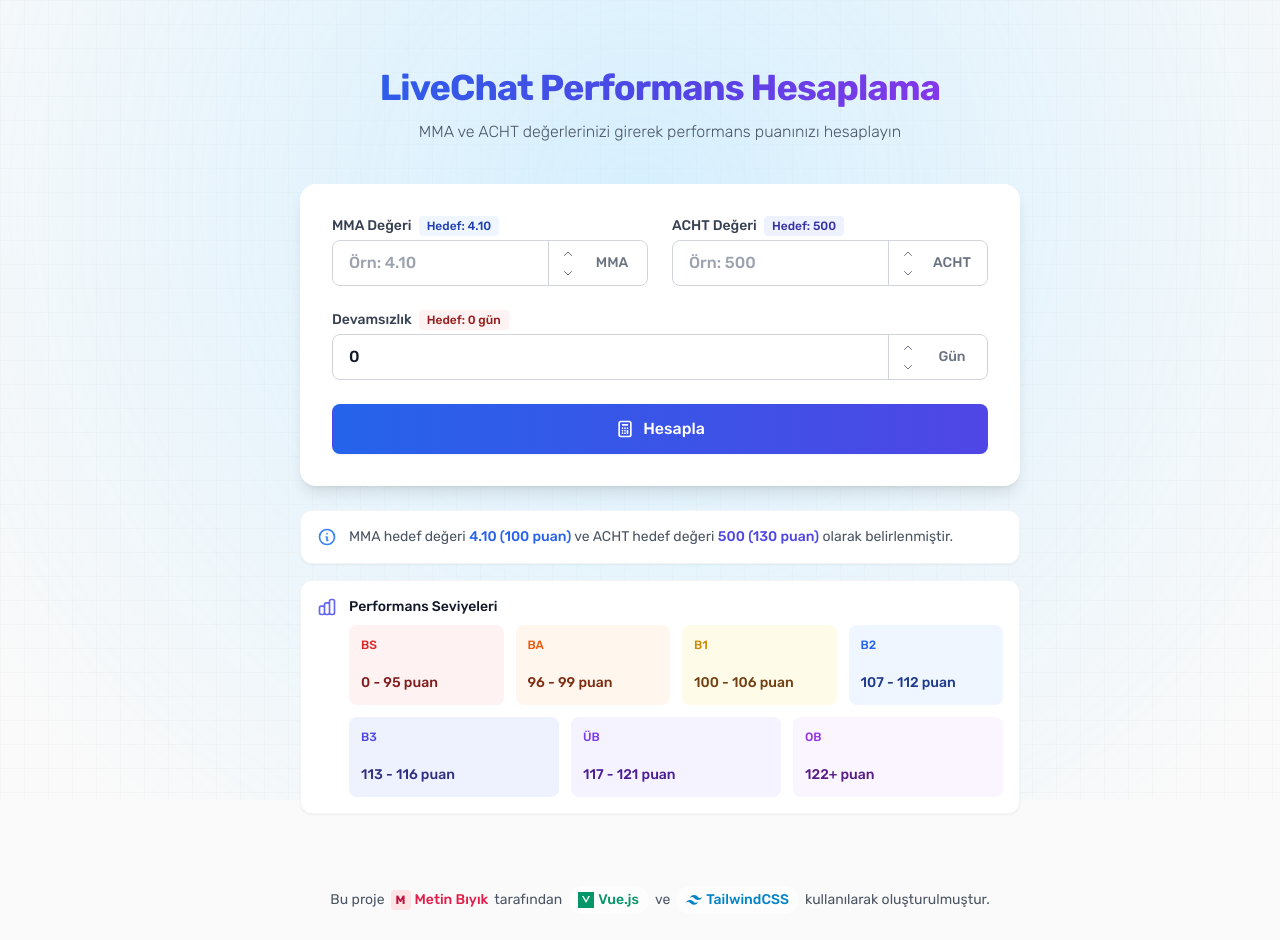
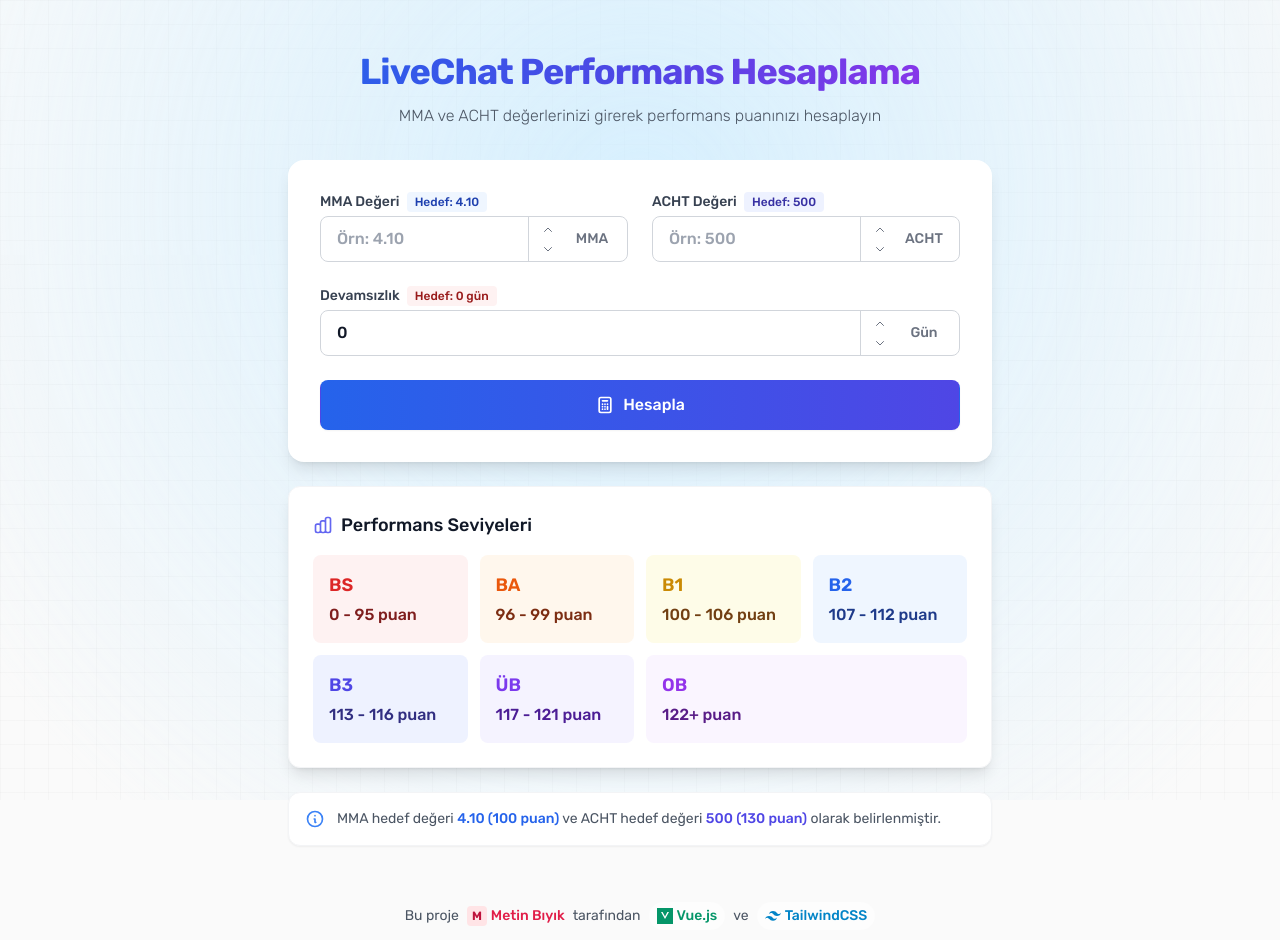
Before and after one commit to metinfarukbiyik/perf-calculator, a Vue app: page / in a window 1280 px wide. Shown: the top 940 px of the page. Built offline with nearby package versions, Linux system fonts and the light colour scheme.

Commit message:
grid layout

```diff
--- a/src/components/PerformanceCalculator.vue
+++ b/src/components/PerformanceCalculator.vue
@@ -1,31 +1,31 @@
 <template>
-  <div class="min-h-screen w-screen bg-[#fafafa] relative overflow-hidden">
+  <div class="min-h-screen bg-[#fafafa] relative overflow-hidden">
     <!-- Background Pattern -->
     <div class="fixed inset-0 bg-[linear-gradient(to_right,#8080800a_1px,transparent_1px),linear-gradient(to_bottom,#8080800a_1px,transparent_1px)] bg-[size:24px_24px]"></div>
     <div class="fixed inset-0 bg-gradient-radial"></div>
 
-    <div class="relative w-full">
+    <div class="relative container mx-auto">
       <!-- Title -->
       <title>LiveChat Performans Hesaplama</title>
 
-      <div class="max-w-3xl mx-auto py-8 px-4 sm:py-12 sm:px-6 w-full">
+      <div class="max-w-3xl mx-auto py-4 px-4 sm:py-8 sm:px-6 lg:px-8">
         <!-- Header -->
-        <div class="text-center mb-10">
-          <h1 class="text-3xl sm:text-4xl font-bold tracking-tight bg-gradient-to-r from-blue-600 via-indigo-600 to-purple-600 bg-clip-text text-transparent">
+        <div class="text-center mb-6 sm:mb-8">
+          <h1 class="text-2xl sm:text-4xl font-bold tracking-tight bg-gradient-to-r from-blue-600 via-indigo-600 to-purple-600 bg-clip-text text-transparent">
             LiveChat Performans Hesaplama
           </h1>
-          <p class="mt-3 text-base text-gray-600 font-light">
+          <p class="mt-2 sm:mt-3 text-sm sm:text-base text-gray-600 font-light px-4">
             MMA ve ACHT değerlerinizi girerek performans puanınızı hesaplayın
           </p>
         </div>
 
         <!-- Ana Kart -->
-        <div class="bg-white rounded-2xl shadow-lg overflow-hidden">
+        <div class="bg-white rounded-xl sm:rounded-2xl shadow-lg overflow-hidden mx-auto">
           <!-- Input Alanları -->
-          <div class="p-6 sm:p-8">
-            <div class="grid gap-6 sm:grid-cols-2">
+          <div class="p-4 sm:p-6 lg:p-8">
+            <div class="grid gap-4 sm:gap-6 sm:grid-cols-2">
               <!-- MMA Input -->
-              <div>
+              <div class="w-full">
                 <label class="block text-sm font-medium text-gray-700 mb-1">
                   MMA Değeri
                   <span class="ml-1 inline-flex items-center px-2 py-0.5 rounded text-xs font-medium bg-blue-50 text-blue-800">
@@ -67,7 +67,7 @@
               </div>
 
               <!-- ACHT Input -->
-              <div>
+              <div class="w-full">
                 <label class="block text-sm font-medium text-gray-700 mb-1">
                   ACHT Değeri
                   <span class="ml-1 inline-flex items-center px-2 py-0.5 rounded text-xs font-medium bg-indigo-50 text-indigo-800">
@@ -110,7 +110,7 @@
             </div>
 
             <!-- Devamsızlık Input -->
-            <div class="mt-6">
+            <div class="mt-4 sm:mt-6 w-full">
               <label class="block text-sm font-medium text-gray-700 mb-1">
                 Devamsızlık
                 <span class="ml-1 inline-flex items-center px-2 py-0.5 rounded text-xs font-medium bg-red-50 text-red-800">
@@ -156,7 +156,7 @@
             <!-- Hesapla Butonu -->
             <button
               @click="calculatePerformance"
-              class="mt-6 w-full inline-flex justify-center items-center px-6 py-3 border border-transparent text-base font-medium rounded-lg text-white bg-gradient-to-r from-blue-600 to-indigo-600 hover:from-blue-700 hover:to-indigo-700 focus:outline-none focus:ring-2 focus:ring-offset-2 focus:ring-blue-500 transition-all duration-150 transform hover:scale-[1.02] active:scale-[0.98] shadow-sm"
+              class="mt-4 sm:mt-6 w-full inline-flex justify-center items-center px-4 sm:px-6 py-3 border border-transparent text-base font-medium rounded-lg text-white bg-gradient-to-r from-blue-600 to-indigo-600 hover:from-blue-700 hover:to-indigo-700 focus:outline-none focus:ring-2 focus:ring-offset-2 focus:ring-blue-500 transition-all duration-150 transform hover:scale-[1.02] active:scale-[0.98] shadow-sm"
             >
               <svg class="w-5 h-5 mr-2" fill="none" stroke="currentColor" viewBox="0 0 24 24">
                 <path stroke-linecap="round" stroke-linejoin="round" stroke-width="2" d="M9 7h6m0 10v-3m-3 3h.01M9 17h.01M9 14h.01M12 14h.01M15 11h.01M12 11h.01M9 11h.01M7 21h10a2 2 0 002-2V5a2 2 0 00-2-2H7a2 2 0 00-2 2v14a2 2 0 002 2z" />
@@ -167,10 +167,10 @@
 
           <!-- Sonuçlar -->
           <div v-if="result" class="border-t border-gray-100">
-            <div class="p-6 sm:p-8 space-y-6">
+            <div class="p-4 sm:p-6 lg:p-8 space-y-4 sm:space-y-6">
               <!-- Girilen Değerler -->
-              <div class="bg-gradient-to-br from-gray-50 to-gray-100 rounded-xl p-6">
-                <div class="flex items-center justify-between mb-4">
+              <div class="bg-gradient-to-br from-gray-50 to-gray-100 rounded-lg sm:rounded-xl p-4 sm:p-6">
+                <div class="flex items-center justify-between mb-3 sm:mb-4">
                   <h4 class="text-sm font-medium text-gray-900">Girilen Değerler</h4>
                   <div class="text-gray-400 bg-white rounded-full p-2 shadow-sm">
                     <svg class="w-4 h-4" fill="none" stroke="currentColor" viewBox="0 0 24 24">
@@ -178,7 +178,7 @@
                     </svg>
                   </div>
                 </div>
-                <div class="grid grid-cols-3 gap-6">
+                <div class="grid grid-cols-1 sm:grid-cols-3 gap-3 sm:gap-4">
                   <div class="bg-white rounded-lg p-4 shadow-sm">
                     <div class="flex items-center justify-between">
                       <div class="text-sm font-medium text-gray-500">MMA</div>
@@ -216,15 +216,15 @@
               </div>
 
               <!-- Performans Puanları -->
-              <div class="grid gap-4 sm:grid-cols-3">
-                <div class="bg-blue-50 rounded-xl p-4">
+              <div class="grid grid-cols-1 sm:grid-cols-3 gap-3 sm:gap-4">
+                <div class="bg-blue-50 rounded-xl p-4 sm:p-6">
                   <div class="flex items-center justify-between">
                     <div>
                       <div class="text-sm text-blue-600 font-medium">MMA Puanı</div>
                       <div class="mt-1 text-2xl font-semibold text-blue-700">{{ result.mmaPuan.toFixed(1) }}</div>
                     </div>
                     <div class="text-blue-500 bg-blue-100 rounded-full p-2">
-                      <svg class="w-6 h-6" fill="none" stroke="currentColor" viewBox="0 0 24 24">
+                      <svg class="w-4 h-4 sm:w-6 sm:h-6" fill="none" stroke="currentColor" viewBox="0 0 24 24">
                         <path stroke-linecap="round" stroke-linejoin="round" stroke-width="2" d="M13 7h8m0 0v8m0-8l-8 8-4-4-6 6" />
                       </svg>
                     </div>
@@ -232,14 +232,14 @@
                   <div class="mt-1 text-sm text-blue-600 font-medium">Ağırlık: %80</div>
                 </div>
 
-                <div class="bg-indigo-50 rounded-xl p-4">
+                <div class="bg-indigo-50 rounded-xl p-4 sm:p-6">
                   <div class="flex items-center justify-between">
                     <div>
                       <div class="text-sm text-indigo-600 font-medium">ACHT Puanı</div>
                       <div class="mt-1 text-2xl font-semibold text-indigo-700">{{ result.achtPuan.toFixed(1) }}</div>
                     </div>
                     <div class="text-indigo-500 bg-indigo-100 rounded-full p-2">
-                      <svg class="w-6 h-6" fill="none" stroke="currentColor" viewBox="0 0 24 24">
+                      <svg class="w-4 h-4 sm:w-6 sm:h-6" fill="none" stroke="currentColor" viewBox="0 0 24 24">
                         <path stroke-linecap="round" stroke-linejoin="round" stroke-width="2" d="M13 7h8m0 0v8m0-8l-8 8-4-4-6 6" />
                       </svg>
                     </div>
@@ -247,14 +247,14 @@
                   <div class="mt-1 text-sm text-indigo-600 font-medium">Ağırlık: %20</div>
                 </div>
 
-                <div class="bg-red-50 rounded-xl p-4">
+                <div class="bg-red-50 rounded-xl p-4 sm:p-6">
                   <div class="flex items-center justify-between">
                     <div>
                       <div class="text-sm text-red-600 font-medium">Devamsızlık Kesintisi</div>
                       <div class="mt-1 text-2xl font-semibold text-red-700">{{ result.devamsizlikPuani.toFixed(1) }}</div>
                     </div>
                     <div class="text-red-500 bg-red-100 rounded-full p-2">
-                      <svg class="w-6 h-6" fill="none" stroke="currentColor" viewBox="0 0 24 24">
+                      <svg class="w-4 h-4 sm:w-6 sm:h-6" fill="none" stroke="currentColor" viewBox="0 0 24 24">
                         <path stroke-linecap="round" stroke-linejoin="round" stroke-width="2" d="M20 12H4M12 20V4" />
                       </svg>
                     </div>
@@ -264,19 +264,19 @@
               </div>
 
               <!-- Toplam Puan -->
-              <div class="bg-gradient-to-r from-blue-500 to-indigo-600 rounded-xl p-6 text-white">
-                <div class="flex items-center justify-between">
+              <div class="bg-gradient-to-r from-blue-500 to-indigo-600 rounded-lg sm:rounded-xl p-4 sm:p-6 text-white">
+                <div class="flex flex-col sm:flex-row sm:items-center sm:justify-between gap-4">
                   <div>
                     <h4 class="text-sm font-medium text-blue-100">Toplam Performans Puanı</h4>
-                    <div class="mt-1">
-                      <span class="text-4xl font-bold tracking-tight">{{ result.toplamPuan.toFixed(1) }}</span>
-                      <span :class="[result.seviyeRenk, 'ml-3 text-lg bg-white/10 px-3 py-1 rounded-full font-medium']">
+                    <div class="mt-1 flex flex-wrap items-center gap-2 sm:gap-3">
+                      <span class="text-3xl sm:text-4xl font-bold tracking-tight">{{ result.toplamPuan.toFixed(1) }}</span>
+                      <span :class="[result.seviyeRenk, 'text-base sm:text-lg bg-white/10 px-3 py-1 rounded-full font-medium']">
                         {{ result.seviye }}
                       </span>
                     </div>
                   </div>
-                  <div class="bg-white/10 rounded-full p-3">
-                    <svg class="w-8 h-8" fill="none" stroke="currentColor" viewBox="0 0 24 24">
+                  <div class="bg-white/10 rounded-full p-2 sm:p-3 self-end sm:self-auto">
+                    <svg class="w-6 h-6 sm:w-8 sm:h-8" fill="none" stroke="currentColor" viewBox="0 0 24 24">
                       <path stroke-linecap="round" stroke-linejoin="round" stroke-width="2" d="M13 10V3L4 14h7v7l9-11h-7z" />
                     </svg>
                   </div>
@@ -286,8 +286,57 @@
           </div>
         </div>
 
+        <!-- Performans Seviyeleri -->
+        <div class="mt-6 rounded-lg sm:rounded-xl bg-white shadow-lg p-4 sm:p-6 border border-gray-100">
+          <div class="flex items-center gap-2 mb-4">
+            <svg class="h-5 w-5 text-indigo-500 flex-shrink-0" fill="none" stroke="currentColor" viewBox="0 0 24 24">
+              <path stroke-linecap="round" stroke-linejoin="round" stroke-width="2" d="M9 19v-6a2 2 0 00-2-2H5a2 2 0 00-2 2v6a2 2 0 002 2h2a2 2 0 002-2zm0 0V9a2 2 0 012-2h2a2 2 0 012 2v10m-6 0a2 2 0 002 2h2a2 2 0 002-2m0 0V5a2 2 0 012-2h2a2 2 0 012 2v14a2 2 0 01-2 2h-2a2 2 0 01-2-2z" />
+            </svg>
+            <h4 class="text-base sm:text-lg font-medium text-gray-900">Performans Seviyeleri</h4>
+          </div>
+
+          <!-- Grid Container -->
+          <div class="grid grid-cols-2 lg:grid-cols-4 gap-2 sm:gap-3">
+            <!-- BS -->
+            <div class="rounded-lg bg-red-50 p-3 sm:p-4 flex flex-col justify-between">
+              <div class="text-lg font-semibold text-red-600">BS</div>
+              <div class="text-sm sm:text-base font-medium text-red-900 mt-1">0 - 95 puan</div>
+            </div>
+            <!-- BA -->
+            <div class="rounded-lg bg-orange-50 p-3 sm:p-4 flex flex-col justify-between">
+              <div class="text-lg font-semibold text-orange-600">BA</div>
+              <div class="text-sm sm:text-base font-medium text-orange-900 mt-1">96 - 99 puan</div>
+            </div>
+            <!-- B1 -->
+            <div class="rounded-lg bg-yellow-50 p-3 sm:p-4 flex flex-col justify-between">
+              <div class="text-lg font-semibold text-yellow-600">B1</div>
+              <div class="text-sm sm:text-base font-medium text-yellow-900 mt-1">100 - 106 puan</div>
+            </div>
+            <!-- B2 -->
+            <div class="rounded-lg bg-blue-50 p-3 sm:p-4 flex flex-col justify-between">
+              <div class="text-lg font-semibold text-blue-600">B2</div>
+              <div class="text-sm sm:text-base font-medium text-blue-900 mt-1">107 - 112 puan</div>
+            </div>
+            <!-- B3 -->
+            <div class="rounded-lg bg-indigo-50 p-3 sm:p-4 flex flex-col justify-between">
+              <div class="text-lg font-semibold text-indigo-600">B3</div>
+              <div class="text-sm sm:text-base font-medium text-indigo-900 mt-1">113 - 116 puan</div>
+            </div>
+            <!-- ÜB -->
+            <div class="rounded-lg bg-violet-50 p-3 sm:p-4 flex flex-col justify-between">
+              <div class="text-lg font-semibold text-violet-600">ÜB</div>
+              <div class="text-sm sm:text-base font-medium text-violet-900 mt-1">117 - 121 puan</div>
+            </div>
+            <!-- OB -->
+            <div class="rounded-lg bg-purple-50 p-3 sm:p-4 flex flex-col justify-between col-span-2">
+              <div class="text-lg font-semibold text-purple-600">OB</div>
+              <div class="text-sm sm:text-base font-medium text-purple-900 mt-1">122+ puan</div>
+            </div>
+          </div>
+        </div>
+
         <!-- Bilgi Kartları -->
-        <div class="mt-6 space-y-4">
+        <div class="mt-4 sm:mt-6 space-y-3 sm:space-y-4 mx-auto">
           <!-- Mevcut Bilgi Kartı -->
           <div class="rounded-xl bg-white shadow-sm p-4 border border-gray-100">
             <div class="flex items-start">
@@ -304,82 +353,36 @@
               </div>
             </div>
           </div>
-
-          <!-- Performans Seviyeleri Kartı -->
-          <div class="rounded-xl bg-white shadow-sm p-4 border border-gray-100">
-            <div class="flex items-start space-x-3">
-              <div class="flex-shrink-0">
-                <svg class="h-5 w-5 text-indigo-500" fill="none" stroke="currentColor" viewBox="0 0 24 24">
-                  <path stroke-linecap="round" stroke-linejoin="round" stroke-width="2" d="M9 19v-6a2 2 0 00-2-2H5a2 2 0 00-2 2v6a2 2 0 002 2h2a2 2 0 002-2zm0 0V9a2 2 0 012-2h2a2 2 0 012 2v10m-6 0a2 2 0 002 2h2a2 2 0 002-2m0 0V5a2 2 0 012-2h2a2 2 0 012 2v14a2 2 0 01-2 2h-2a2 2 0 01-2-2z" />
-                </svg>
-              </div>
-              <div class="flex-1">
-                <h4 class="text-sm font-medium text-gray-900 mb-2">Performans Seviyeleri</h4>
-                <div class="grid grid-cols-12 gap-3">
-                  <!-- Üst sıra -->
-                  <div class="rounded-lg bg-red-50 p-3 flex flex-col justify-between min-h-[80px] col-span-3">
-                    <div class="text-xs font-medium text-red-600">BS</div>
-                    <div class="text-sm font-medium text-red-900">0 - 95 puan</div>
-                  </div>
-                  <div class="rounded-lg bg-orange-50 p-3 flex flex-col justify-between min-h-[80px] col-span-3">
-                    <div class="text-xs font-medium text-orange-600">BA</div>
-                    <div class="text-sm font-medium text-orange-900">96 - 99 puan</div>
-                  </div>
-                  <div class="rounded-lg bg-yellow-50 p-3 flex flex-col justify-between min-h-[80px] col-span-3">
-                    <div class="text-xs font-medium text-yellow-600">B1</div>
-                    <div class="text-sm font-medium text-yellow-900">100 - 106 puan</div>
-                  </div>
-                  <div class="rounded-lg bg-blue-50 p-3 flex flex-col justify-between min-h-[80px] col-span-3">
-                    <div class="text-xs font-medium text-blue-600">B2</div>
-                    <div class="text-sm font-medium text-blue-900">107 - 112 puan</div>
-                  </div>
-                  <!-- Alt sıra -->
-                  <div class="rounded-lg bg-indigo-50 p-3 flex flex-col justify-between min-h-[80px] col-span-4">
-                    <div class="text-xs font-medium text-indigo-600">B3</div>
-                    <div class="text-sm font-medium text-indigo-900">113 - 116 puan</div>
-                  </div>
-                  <div class="rounded-lg bg-violet-50 p-3 flex flex-col justify-between min-h-[80px] col-span-4">
-                    <div class="text-xs font-medium text-violet-600">ÜB</div>
-                    <div class="text-sm font-medium text-violet-900">117 - 121 puan</div>
-                  </div>
-                  <div class="rounded-lg bg-purple-50 p-3 flex flex-col justify-between min-h-[80px] col-span-4">
-                    <div class="text-xs font-medium text-purple-600">OB</div>
-                    <div class="text-sm font-medium text-purple-900">122+ puan</div>
-                  </div>
-                </div>
-              </div>
-            </div>
-          </div>
-        </div>
-      </div>
         </div>
 
         <!-- Footer -->
-    <footer class="relative mt-auto py-6 text-center">
-      <p class="text-sm text-gray-600 flex items-center justify-center gap-1.5">
-        Bu proje
+        <footer class="relative mt-6 sm:mt-8 py-4 sm:py-6 text-center">
+          <p class="text-sm text-gray-600 flex flex-wrap items-center justify-center gap-2 px-4 sm:px-6">
+            <span>Bu proje</span>
             <a href="https://biyik.dev" target="_blank" rel="noopener noreferrer" class="text-rose-600 hover:text-rose-700 font-medium transition-colors inline-flex items-center gap-1">
               <span class="inline-flex items-center justify-center bg-rose-100 text-rose-700 rounded w-5 h-5 text-xs font-bold">M</span>
               Metin Bıyık
             </a>
-        tarafından
-        <span class="inline-flex items-center text-emerald-600 font-medium bg-white/50 rounded-full px-2.5 py-1">
+            <span>tarafından</span>
+            <span class="inline-flex items-center text-emerald-600 font-medium bg-white/50 rounded-full px-2 py-1">
               <svg class="w-4 h-4 mr-1" viewBox="0 0 128 128">
                 <path fill="currentColor" d="M0 0h128v128H0z"/>
                 <path fill="#fff" d="M32 32.6l32 55.4 32-55.4h-12.8L64 67.2 44.8 32.6z"/>
               </svg>
               Vue.js
             </span>
-        ve
-        <span class="inline-flex items-center text-sky-600 font-medium bg-white/50 rounded-full px-2.5 py-1">
+            <span>ve</span>
+            <span class="inline-flex items-center text-sky-600 font-medium bg-white/50 rounded-full px-2 py-1">
               <svg class="w-4 h-4 mr-1" viewBox="0 0 54 33">
                 <path fill="currentColor" d="M27 0c-7.2 0-11.7 3.6-13.5 10.8 2.7-3.6 5.85-4.95 9.45-4.05 2.054.513 3.522 2.004 5.147 3.653C30.744 13.09 33.808 16.2 40.5 16.2c7.2 0 11.7-3.6 13.5-10.8-2.7 3.6-5.85 4.95-9.45 4.05-2.054-.513-3.522-2.004-5.147-3.653C36.756 3.11 33.692 0 27 0zM13.5 16.2C6.3 16.2 1.8 19.8 0 27c2.7-3.6 5.85-4.95 9.45-4.05 2.054.514 3.522 2.004 5.147 3.653C17.244 29.29 20.308 32.4 27 32.4c7.2 0 11.7-3.6 13.5-10.8-2.7 3.6-5.85 4.95-9.45 4.05-2.054-.513-3.522-2.004-5.147-3.653C23.256 19.31 20.192 16.2 13.5 16.2z"/>
               </svg>
               TailwindCSS
             </span>
-        kullanılarak oluşturulmuştur.
+            <span>kullanılarak oluşturulmuştur.</span>
           </p>
         </footer>
+      </div>
+    </div>
   </div>
 </template>
 
```
Lines whose indentation alone changed are shown as unchanged.
